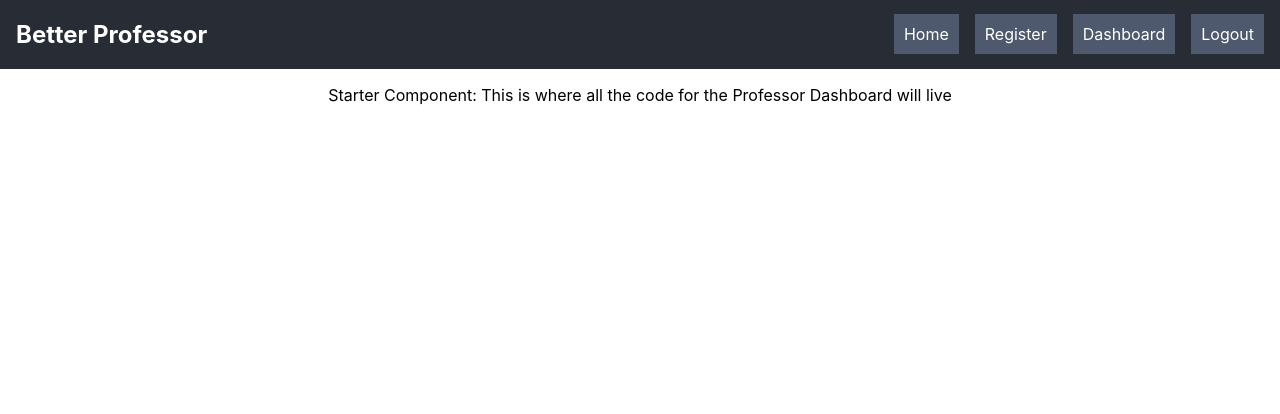
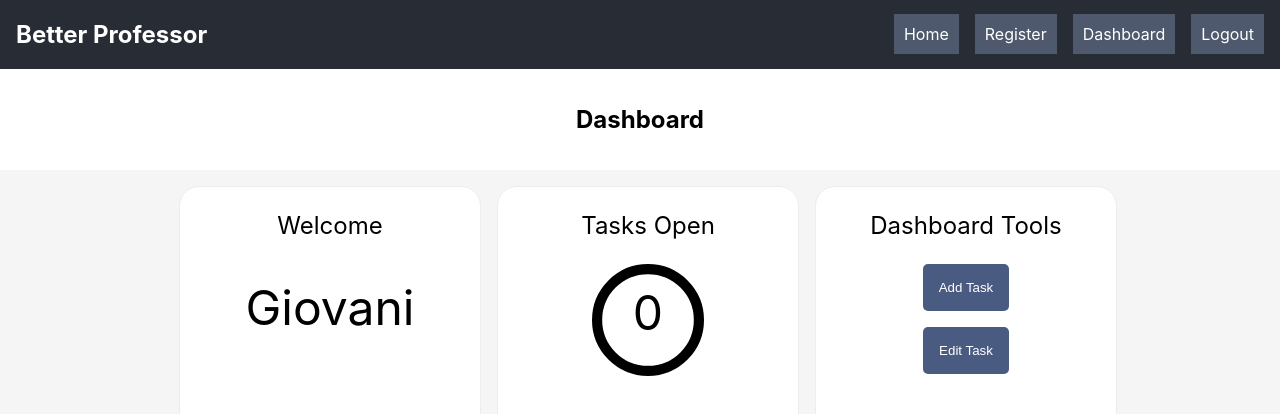
Before and after one commit to BuildWeek-better-professor-1/Frontend, a React (Create React App) app: page /professordashboard in a window 1280 px wide. Shown: the top 414 px of the page. Built offline with nearby package versions, Linux system fonts and the light colour scheme; sample sign-in values are in the browser's storage.

Commit message:
Added a Professor  Dashboard Skeleton

```diff
--- a/src/App.css
+++ b/src/App.css
@@ -65,3 +65,61 @@ nav h1 {
 }
 
 /* ============ [END] Navigation Styling =========== */
+
+/* ============ Professor Dashboard Styling ======== */
+
+.dashboard-main-container {
+  background: #f5f5f5;
+  height: 765px;
+}
+
+.dashboard-title {
+  padding: 1rem;
+}
+
+.box-task-container {
+  display: flex;
+  justify-content: center;
+  margin-left: 1rem;
+  flex-wrap: wrap;
+}
+
+.box-task {
+  background: #ffffff;
+  width: 300px;
+  height: 250px;
+  margin-top: 1rem;
+  border-radius: 20px;
+  border: 1px solid #eeeded;
+}
+
+.box-title {
+  font-size: 24px;
+}
+
+.task-circle {
+  width: 7rem;
+}
+
+.task-count-circle {
+  position: relative;
+  bottom: 145px;
+  font-size: 3rem;
+}
+
+.task-welcome-name {
+  position: relative;
+  bottom: 10px;
+  font-size: 3rem;
+}
+
+.box-button {
+  background: #495b80;
+  border: none;
+  display: flex;
+  margin: 0 auto;
+  margin-bottom: 1rem;
+  padding: 1rem;
+  border-radius: 5px;
+  color: white;
+}
--- a/src/App.js
+++ b/src/App.js
@@ -16,6 +16,7 @@ const App = () => {
     <div className="App">
       <Navigation />
       <Route exact path="/" component={ProfLoginForm} />
+      <Route exact path="/proflogin" component={ProfLoginForm} />
       <Route path="/profregister" component={ProfRegisterForm} />
       <Route path="/studentregister" component={StudentRegisterForm} />
       <Route path="/studentlogin" component={StudentLoginForm} />
--- a/src/components/Navigation.js
+++ b/src/components/Navigation.js
@@ -24,7 +24,7 @@ const Navigation = () => {
           <Link className="nav-links" to="/professordashboard">
             Dashboard
           </Link>
-          <Link className="nav-links" onClick={handleSubmit} to="/">
+          <Link className="nav-links" onClick={handleSubmit} to="/proflogin">
             Logout
           </Link>
         </div>
--- a/src/components/ProfDashboard.js
+++ b/src/components/ProfDashboard.js
@@ -1,13 +1,38 @@
 import React from "react";
+import Circle from "../assets/Circle.svg";
 
 const ProfDashboard = () => {
+  let user = "Giovani";
+  let count = 0;
   return (
-    <div>
-      <p>
-        Starter Component: This is where all the code for the Professor
-        Dashboard will live
-      </p>
-    </div>
+    <>
+      <h2 className="dashboard-title">Dashboard</h2>
+      <div className="dashboard-main-container">
+        <div className="box-task-container">
+          <div className="box-task">
+            <p className="box-title">Welcome</p>
+            <p className="task-welcome-name">{user}</p>
+          </div>
+          <div className="box-task-container">
+            <div className="box-task">
+              <p className="box-title">Tasks Open</p>
+              <img className="task-circle" src={Circle} />
+              <p className="task-count-circle">{count}</p>
+            </div>
+          </div>
+          <div className="box-task-container">
+            <div className="box-task">
+              <p className="box-title">Dashboard Tools</p>
+              <button className="box-button">Add Task</button>
+              <button className="box-button">Edit Task</button>
+              {/* <button className="box-button">Add Student</button>
+              <button className="box-button">Edit Student</button>
+              <button className="box-button">Delete Student</button> */}
+            </div>
+          </div>
+        </div>
+      </div>
+    </>
   );
 };
 
--- a/src/components/axiosWithAuth.js
+++ b/src/components/axiosWithAuth.js
@@ -4,7 +4,7 @@ export const axiosWithAuth = () => {
   const token = localStorage.getItem("token");
 
   return axios.create({
-    baseURL: "https://better-professor-app-1.herokuapp.com",
+    baseURL: "https://better-professor-app-1.herokuapp.com/",
     headers: { Authorization: token }
   });
 };
--- a/src/redux/reducers/reducers.js
+++ b/src/redux/reducers/reducers.js
@@ -17,7 +17,8 @@ export const initialState = {
       username: "",
       firstName: "",
       lastName: "",
-      email: ""
+      email: "",
+      type: ""
     },
     token: ""
   }
```
Also changed, not shown: src/assets/Circle.svg (added).
